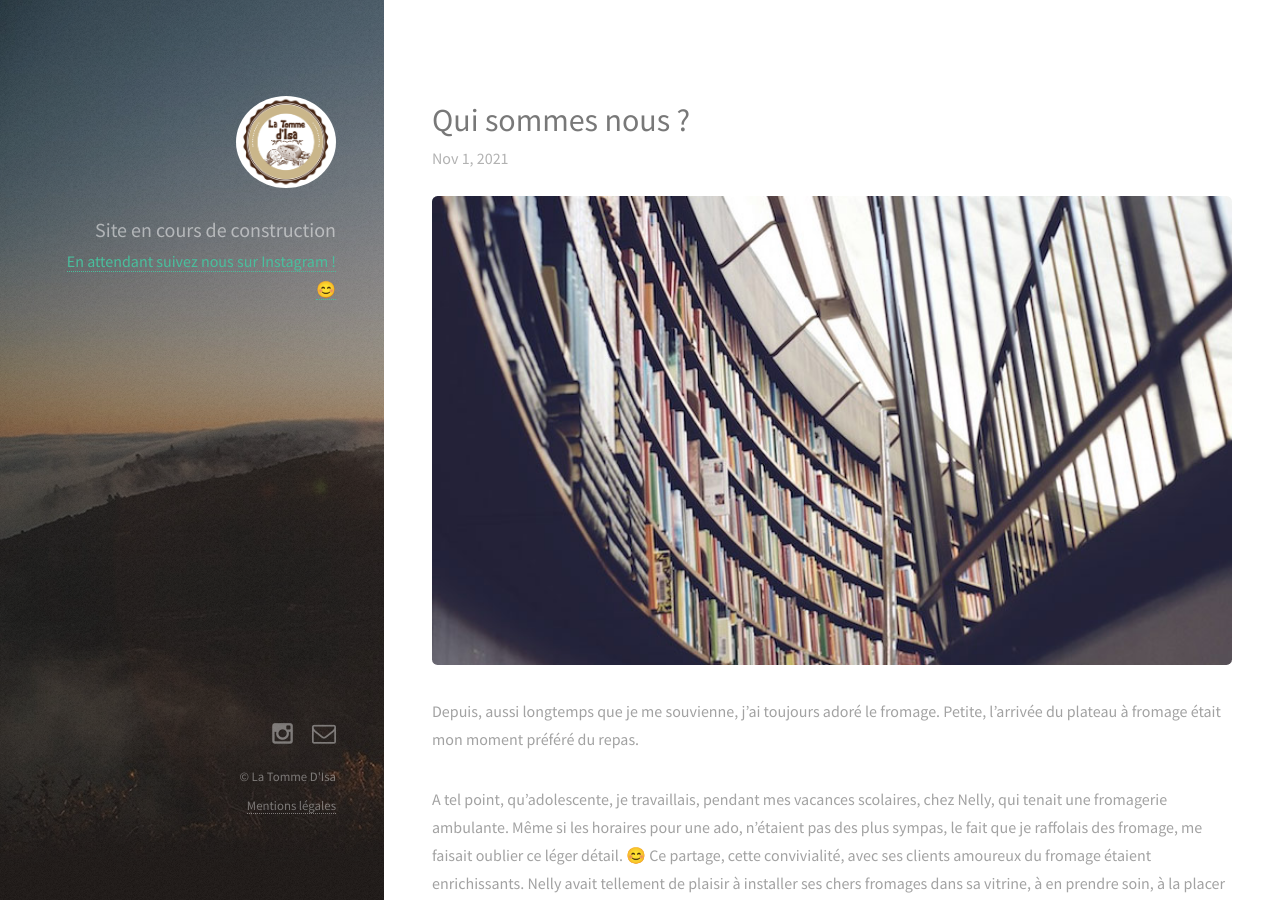
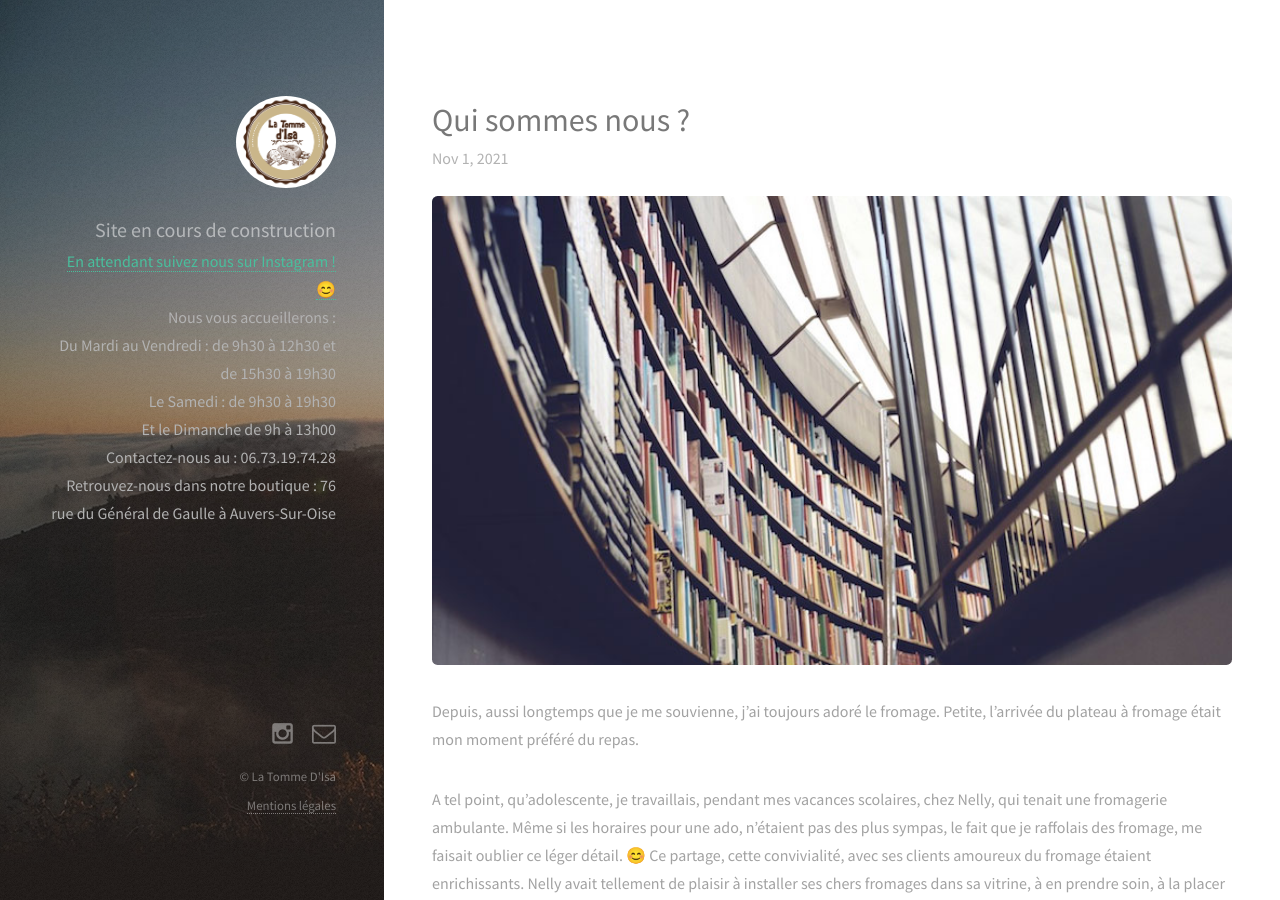
Before and after one commit to SachaCR/la-tomme-disa, a Jekyll site: the page built from index.html, in a window 1280 px wide and 900 px high. Built offline with Jekyll 4.4.1, drawn with Linux system fonts in a browser that asks for light colours; nearby versions of some CDN libraries.

Commit message:
Add oepning hours

```diff
--- a/_layouts/default.html
+++ b/_layouts/default.html
@@ -29,6 +29,19 @@
       <h1 class="editable">Site en cours de construction</h1>
 			<p>
 				<a href="https://instagram.com/tomme_disa?utm_medium=copy_link">En attendant suivez nous sur Instagram ! 😊</a>
+				</br>
+					Nous vous accueillerons :
+				</br>
+					Du Mardi au Vendredi : de 9h30 à 12h30 et de 15h30 à 19h30
+				</br>
+					Le Samedi : de 9h30 à 19h30
+				</br>
+					Et le Dimanche de 9h à 13h00
+				</br>
+					Contactez-nous au : 06.73.19.74.28
+				</br>
+				Retrouvez-nous dans notre boutique :
+				76 rue du Général de Gaulle à Auvers-Sur-Oise
 			</p>
     </header>
 
--- a/css/main.css
+++ b/css/main.css
@@ -2406,6 +2406,7 @@
 			input[type="submit"].special:hover,
 			input[type="reset"].special:hover,
 			input[type="button"].special:hover,
+
 			.button.special:hover {
 				background-color: #5cc6a7;
 				border-color: #5cc6a7;
```
